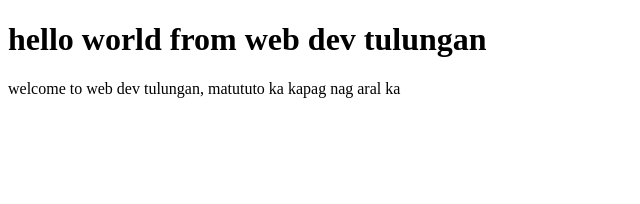
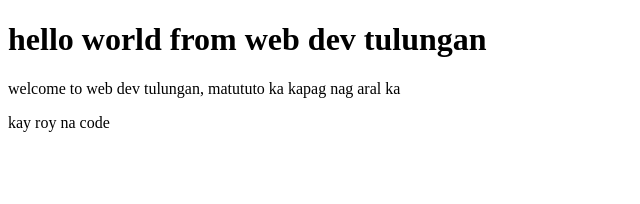
Before and after one commit to royrmagdaong/webdev-tulungan-vue, a Vue app: page / in a window 1280 px wide. Shown: the top 204 px of the page, without its empty margins (0-640 px from the left). Built offline with nearby package versions, Linux system fonts and the light colour scheme.

Commit message:
nag ako ng paragraph tag

```diff
--- a/src/App.vue
+++ b/src/App.vue
@@ -4,6 +4,8 @@
     <p>
       welcome to web dev tulungan, matututo ka kapag nag aral ka
     </p>
+
+    <p>kay roy na code</p>
   </div>
 </template>
 
```
